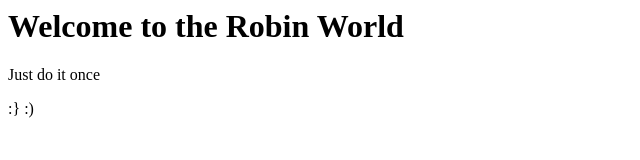
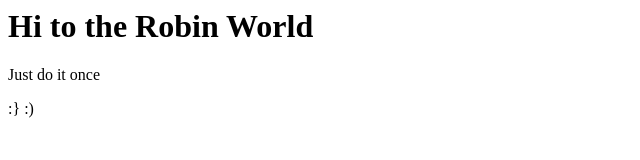
Before and after one commit to robin0904/Git-Learning, a plain HTML site: page index.html in a window 1280 px wide. Shown: the whole page, without its empty margins (0-640 px from the left). Drawn offline with Linux system fonts and the light colour scheme.

Commit message:
Change welcome hi

```diff
--- a/index.html
+++ b/index.html
@@ -1,7 +1,7 @@
 <html>
 <title> Ho I am Robin </title>
 <body>
-<h1> Welcome to the Robin World</h1>
+<h1> Hi to the Robin World</h1>
 <p> Just do it once </p>
 <p>:} :)</p>
 </body>
```
